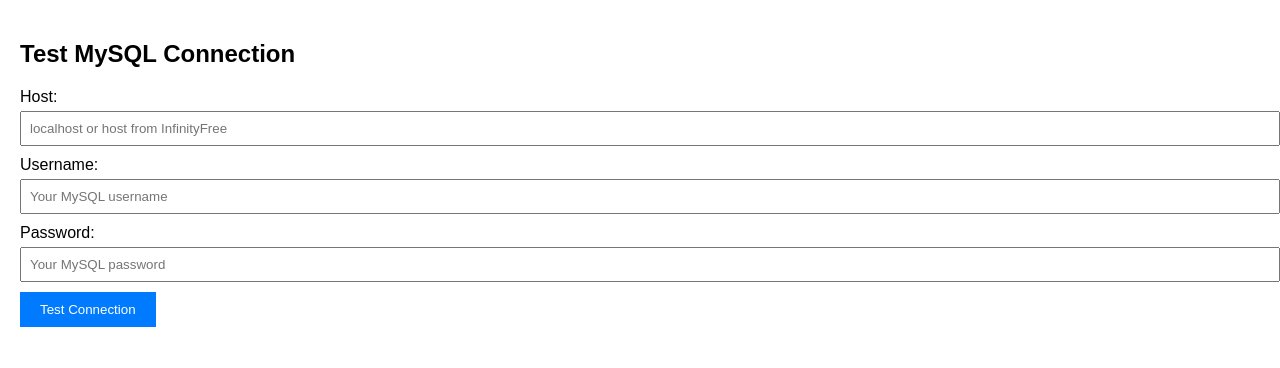
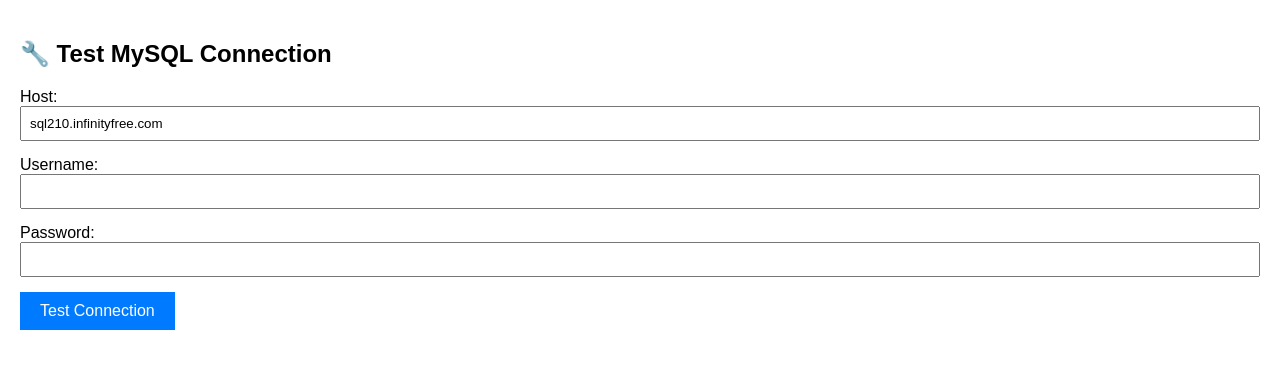
Before and after one commit to shin-meiri/main, a React (Create React App) app: page / in a window 1280 px wide. Shown: the top 368 px of the page. Built offline with nearby package versions, Linux system fonts and the light colour scheme.

Commit message:
Update DBForm.jsx

```diff
--- a/src/components/DBForm.jsx
+++ b/src/components/DBForm.jsx
@@ -1,17 +1,14 @@
+// src/components/DBForm.jsx
 import React, { useState } from 'react';
 
-function DBForm() {
+export default function DBForm() {
   const [form, setForm] = useState({
-    host: '',
+    host: 'sql210.infinityfree.com',
     user: '',
     pass: '',
   });
   const [result, setResult] = useState('');
   const [loading, setLoading] = useState(false);
-
-  const handleChange = (e) => {
-    setForm({ ...form, [e.target.name]: e.target.value });
-  };
 
   const handleSubmit = async (e) => {
     e.preventDefault();
@@ -19,89 +16,44 @@ function DBForm() {
     setResult('Testing connection...');
 
     try {
-      const res = await fetch('https://bos.free.nf/test-db.php', {
+      const res = await fetch('test-db.php', {
         method: 'POST',
         headers: { 'Content-Type': 'application/json' },
         body: JSON.stringify(form),
       });
 
       const data = await res.json();
-      setResult(data.success ? '✅ Connected!' : '❌ Failed: ' + data.message);
+      setResult(
+        data.success
+          ? `✅ Connected! MySQL ${data.server_info}`
+          : `❌ Failed: ${data.message}`
+      );
     } catch (err) {
-      console.error("Fetch error:", err);
-      setResult('❌ Error: ' + err.message + ' (' + typeof err.message + ')');
+      setResult(`❌ Network error: ${err.message}`);
     } finally {
       setLoading(false);
     }
   };
 
+  const handleChange = (e) => {
+    setForm({ ...form, [e.target.name]: e.target.value });
+  };
+
   return (
-    <div style={{ padding: '20px', fontFamily: 'Arial' }}>
-      <h2>Test MySQL Connection</h2>
+    <div style={styles.container}>
+      <h2>🔧 Test MySQL Connection</h2>
       <form onSubmit={handleSubmit}>
-        <div style={{ marginBottom: '10px' }}>
-          <label>Host:</label>
-          <input
-            type="text"
-            name="host"
-            value={form.host}
-            onChange={handleChange}
-            placeholder="localhost or host from InfinityFree"
-            required
-            style={{ width: '100%', padding: '8px', marginTop: '5px' }}
-          />
-        </div>
+        <Input label="Host" name="host" value={form.host} onChange={handleChange} />
+        <Input label="Username" name="user" value={form.user} onChange={handleChange} required />
+        <Input label="Password" name="pass" type="password" value={form.pass} onChange={handleChange} />
 
-        <div style={{ marginBottom: '10px' }}>
-          <label>Username:</label>
-          <input
-            type="text"
-            name="user"
-            value={form.user}
-            onChange={handleChange}
-            placeholder="Your MySQL username"
-            required
-            style={{ width: '100%', padding: '8px', marginTop: '5px' }}
-          />
-        </div>
-
-        <div style={{ marginBottom: '10px' }}>
-          <label>Password:</label>
-          <input
-            type="password"
-            name="pass"
-            value={form.pass}
-            onChange={handleChange}
-            placeholder="Your MySQL password"
-            style={{ width: '100%', padding: '8px', marginTop: '5px' }}
-          />
-        </div>
-
-        <button
-          type="submit"
-          disabled={loading}
-          style={{
-            backgroundColor: '#007bff',
-            color: 'white',
-            padding: '10px 20px',
-            border: 'none',
-            cursor: loading ? 'not-allowed' : 'pointer',
-          }}
-        >
+        <button type="submit" disabled={loading} style={styles.button}>
           {loading ? 'Testing...' : 'Test Connection'}
         </button>
       </form>
 
       {result && (
-        <div
-          style={{
-            marginTop: '20px',
-            padding: '10px',
-            backgroundColor: result.includes('Failed') ? '#f8d7da' : '#d4edda',
-            color: result.includes('Failed') ? '#721c24' : '#155724',
-            borderRadius: '4px',
-          }}
-        >
+        <div style={result.includes('✅') ? styles.success : styles.error}>
           <strong>Result:</strong> {result}
         </div>
       )}
@@ -109,4 +61,29 @@ function DBForm() {
   );
 }
 
-export default DBForm;
+// Komponen Input
+function Input({ label, ...props }) {
+  return (
+    <div style={styles.field}>
+      <label>{label}:</label>
+      <input style={styles.input} {...props} />
+    </div>
+  );
+}
+
+// Styling sederhana
+const styles = {
+  container: { padding: '20px', fontFamily: 'Arial, sans-serif' },
+  field: { marginBottom: '15px' },
+  input: { width: '100%', padding: '8px', boxSizing: 'border-box' },
+  button: {
+    padding: '10px 20px',
+    backgroundColor: '#007bff',
+    color: 'white',
+    border: 'none',
+    cursor: 'pointer',
+    fontSize: '16px',
+  },
+  success: { marginTop: '20px', padding: '10px', backgroundColor: '#d4edda', color: '#155724', borderRadius: '4px' },
+  error: { marginTop: '20px', padding: '10px', backgroundColor: '#f8d7da', color: '#721c24', borderRadius: '4px' },
+};
```
